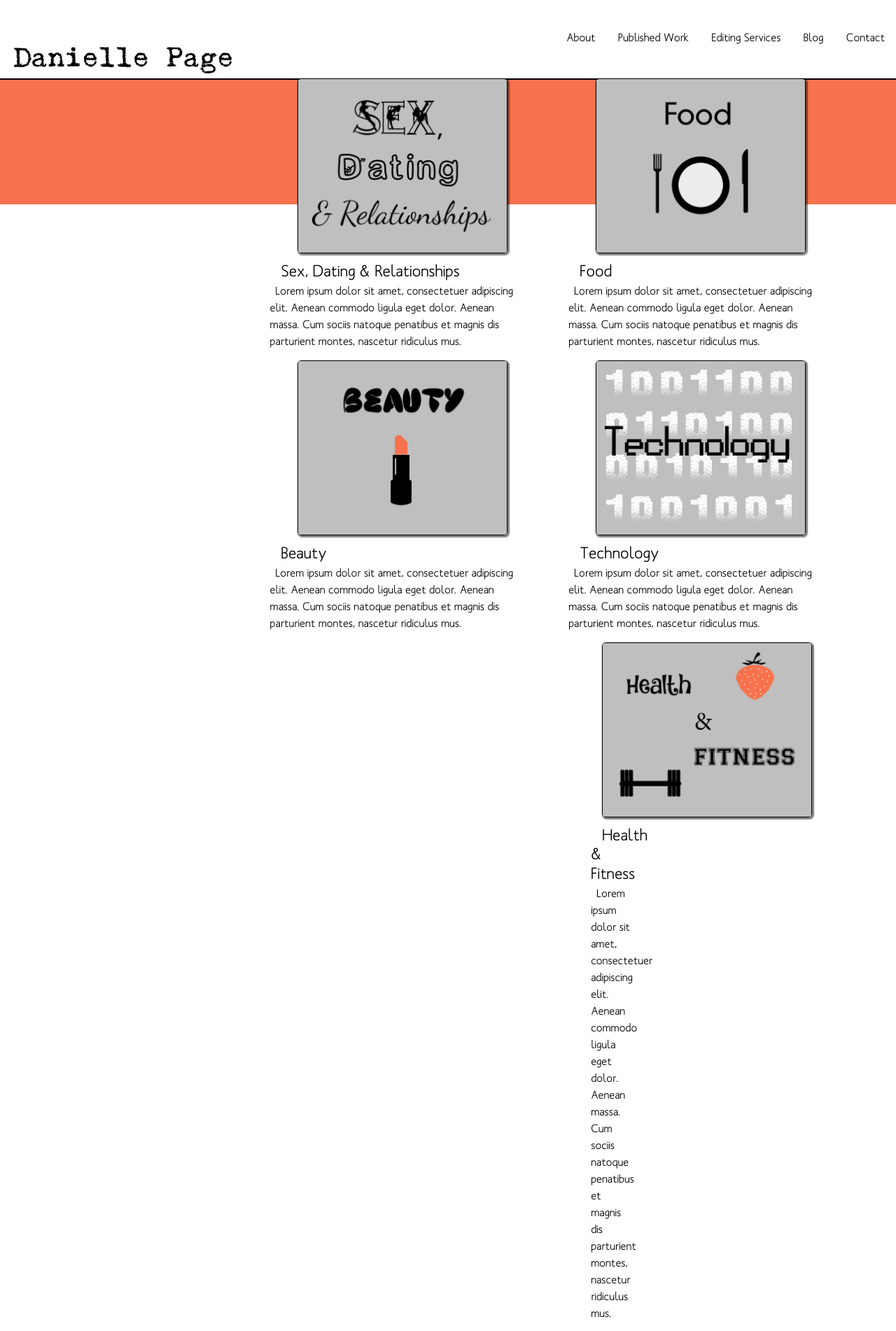
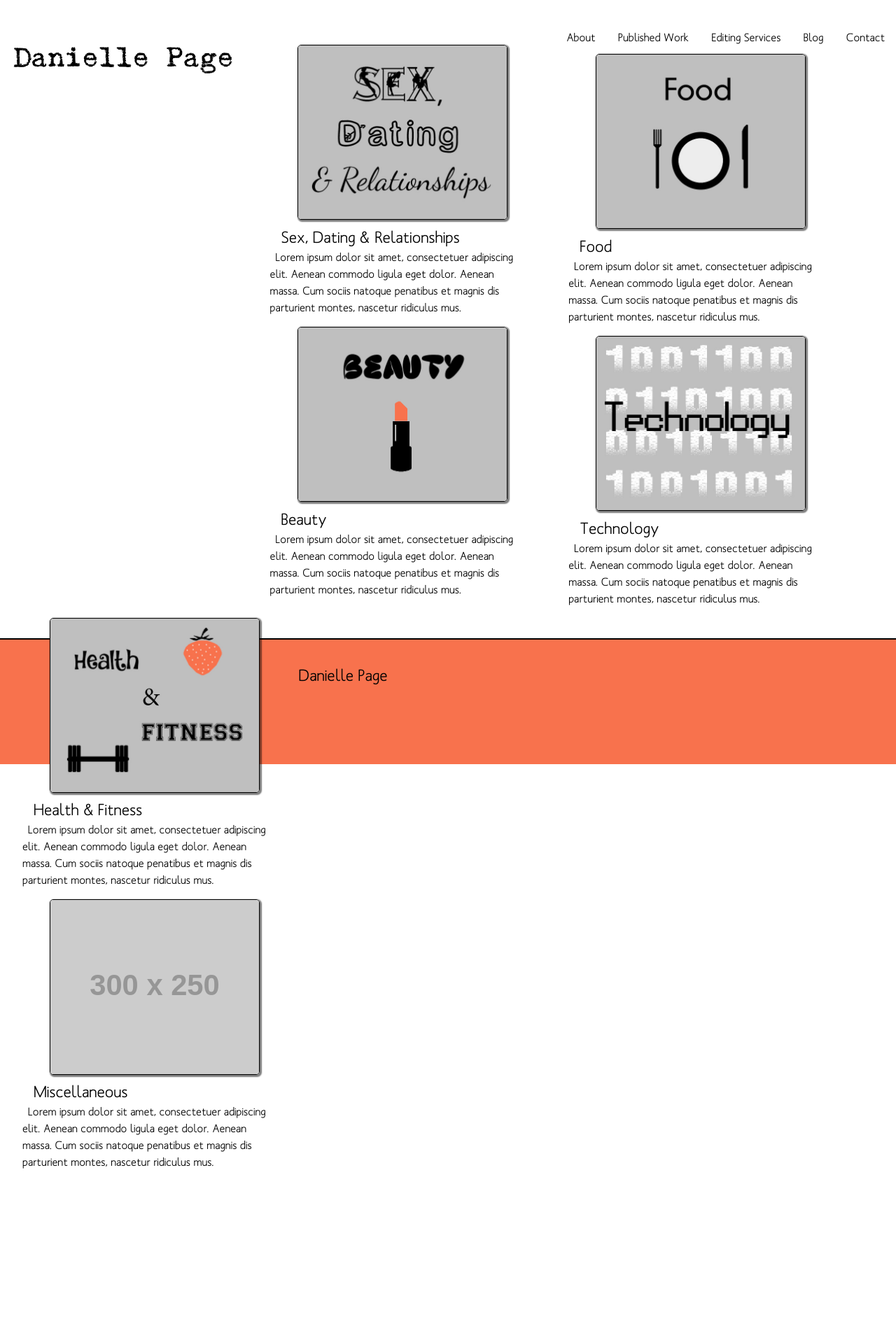
Before and after one commit to thedaniellepage/thedaniellepage, a Jekyll site: the page built from published-work.html, in a window 1280 px wide. Shown: the top 1902 px of the page at 70% size. Built offline with Jekyll 4.4.1, drawn with Linux system fonts in a browser that asks for light colours; nearby versions of some CDN libraries; after the commit the page ends 1688 px from its top, so only the background shows below that.

Commit message:
FIGURE IT OUT NIGS

```diff
--- a/published-work.html
+++ b/published-work.html
@@ -47,7 +47,6 @@
 </tr>
 </table>
 -->
-
 <div class="col">
 	<div class="content-col">
 		<a href="{{site.url}}/published-work/sex-dating-relationships.html"><img src="/images/sexDatingRelationshipsC.jpg" alt="Sex, Dating and Relationships" class="category-image"></a>
@@ -67,7 +66,7 @@
 		<a href="{{site.url}}/published-work/food.html"><img src="/images/food.jpg" class="category-image"></a>
 		<h3 class="col-head">Food</h3>
 		<p class="category-blurb">Lorem ipsum dolor sit amet, consectetuer adipiscing elit. Aenean commodo ligula eget dolor. Aenean massa. Cum sociis natoque penatibus et magnis dis parturient montes, nascetur ridiculus mus.</p>
-	<div class="content-col">
+	</div>
 
 	<div class="content-col">
 		<a href="{{site.url}}/technology.html"><img src="/images/technology.jpg" class="category-image"></a>
@@ -77,7 +76,6 @@
 </div>
 
 <div class="col">
-
 	<div class="content-col">
 		<a href="{{site.url}}/published-work/health-fitness.html"><img src="/images/healthFittnessColor.jpg" class="category-image"></a>
 		<h3 class="col-head">Health &amp; Fitness</h3>
```
